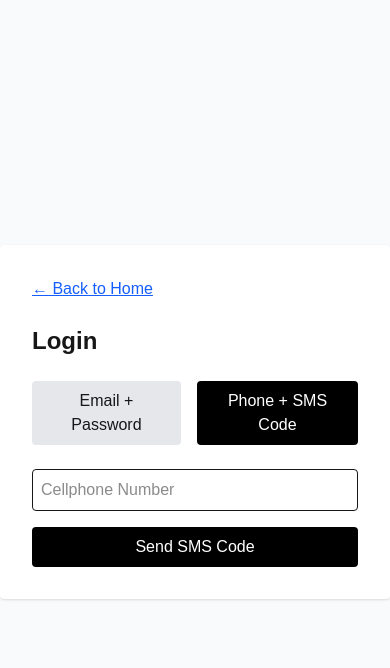
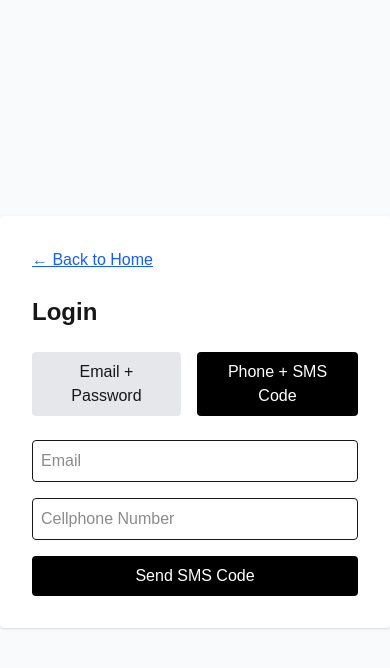
Before and after one commit to Sulcan-bit/sulcan-labs, a Next.js app: page /login in a window 390 px wide. Both pictures are taken after a click on the button "Phone + SMS Code". Shown: the top 668 px of the page. Built offline with nearby package versions, Linux system fonts and the light colour scheme.

Commit message:
Login page email and phone

```diff
--- a/app/login/page.tsx
+++ b/app/login/page.tsx
@@ -114,6 +114,7 @@ function PasswordLogin() {
 }
 
 function SmsLogin() {
+  const [email, setEmail] = useState("");
   const [phone, setPhone] = useState("");
   const [code, setCode] = useState("");
   const [step, setStep] = useState<"send" | "verify">("send");
@@ -125,7 +126,12 @@ function SmsLogin() {
     setError("");
     setLoading(true);
 
-    // Normalize phone to digits only
+    if (!email) {
+      setError("Email is required.");
+      setLoading(false);
+      return;
+    }
+
     const digits = phone.replace(/\D/g, "");
     if (digits.length !== 10) {
       setError("Phone number must be 10 digits.");
@@ -137,7 +143,7 @@ function SmsLogin() {
       const res = await fetch("/api/auth/send-sms", {
         method: "POST",
         headers: { "Content-Type": "application/json" },
-        body: JSON.stringify({ phone: digits }),   // ✔ send raw digits
+        body: JSON.stringify({ email, phone: digits }),
       });
 
       const data = await res.json();
@@ -168,7 +174,7 @@ function SmsLogin() {
       const res = await fetch("/api/auth/verify-sms", {
         method: "POST",
         headers: { "Content-Type": "application/json" },
-        body: JSON.stringify({ phone: digits, code }),   // ✔ send raw digits
+        body: JSON.stringify({ email, phone: digits, code }),
       });
 
       const data = await res.json();
@@ -194,6 +200,14 @@ function SmsLogin() {
 
       {step === "send" && (
         <>
+          <input
+            type="email"
+            placeholder="Email"
+            className="border p-2 rounded"
+            value={email}
+            onChange={(e) => setEmail(e.target.value)}
+          />
+
           <input
             type="tel"
             placeholder="Cellphone Number"
```
